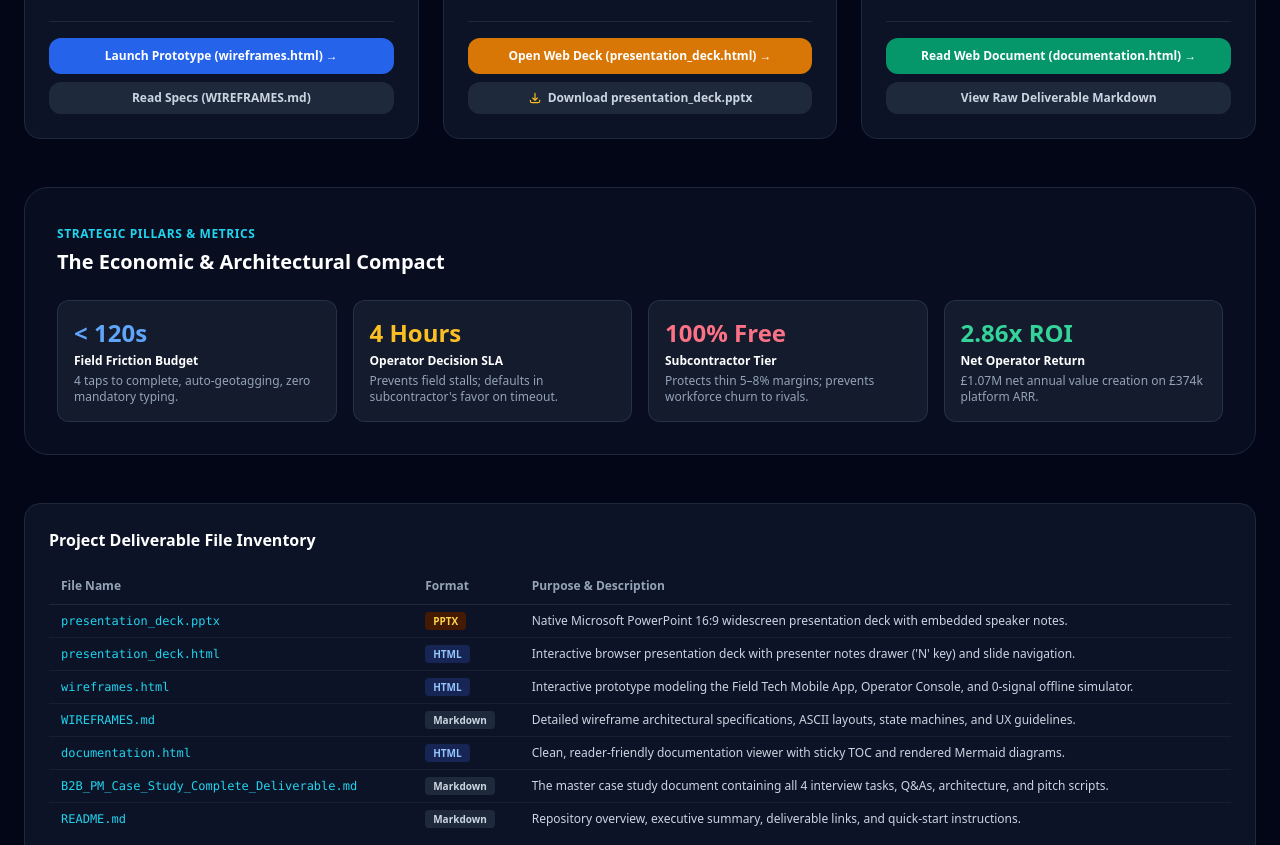
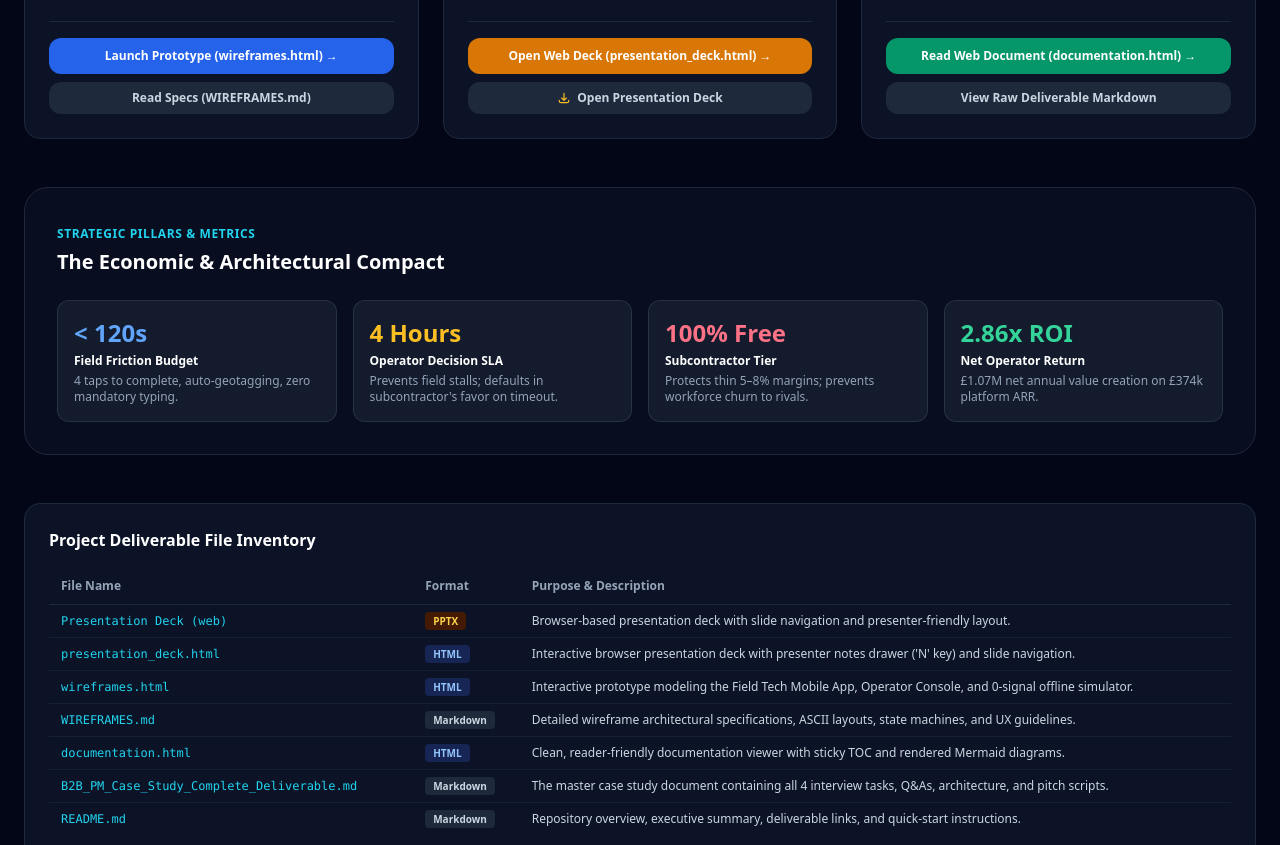
Before and after one commit to komala2019/Zinier, a plain HTML site: page index.html in a window 1280 px wide. Shown: the part 995-1840 px from the top of the page. Drawn offline with nearby package versions, Linux system fonts and the light colour scheme.

Commit message:
Point portal deck buttons to web presentation

```diff
--- a/index.html
+++ b/index.html
@@ -30,9 +30,9 @@
           <svg class="w-4 h-4" fill="currentColor" viewBox="0 0 24 24"><path fill-rule="evenodd" clip-rule="evenodd" d="M12 2C6.477 2 2 6.484 2 12.017c0 4.425 2.865 8.18 6.839 9.504.5.092.682-.217.682-.483 0-.237-.008-.868-.013-1.703-2.782.605-3.369-1.343-3.369-1.343-.454-1.158-1.11-1.466-1.11-1.466-.908-.62.069-.608.069-.608 1.003.07 1.53 1.032 1.53 1.032.892 1.53 2.341 1.088 2.91.832.092-.647.35-1.088.636-1.338-2.22-.253-4.555-1.113-4.555-4.951 0-1.093.39-1.988 1.029-2.688-.103-.253-.446-1.272.098-2.65 0 0 .84-.27 2.75 1.026A9.564 9.564 0 0112 6.844c.85.004 1.705.115 2.504.337 1.909-1.296 2.747-1.027 2.747-1.027.546 1.379.202 2.398.1 2.651.64.7 1.028 1.595 1.028 2.688 0 3.848-2.339 4.695-4.566 4.943.359.309.678.92.678 1.855 0 1.338-.012 2.419-.012 2.747 0 .268.18.58.688.482A10.019 10.019 0 0022 12.017C22 6.484 17.522 2 12 2z"/></svg>
           GitHub Repo
         </a>
-        <a href="presentation_deck.pptx" download class="px-3 py-1.5 rounded-lg bg-blue-600 hover:bg-blue-500 text-white transition-all flex items-center gap-1.5 shadow-sm">
+        <a href="https://komala2019.github.io/Zinier/presentation_deck.html?v=fef9ae0" target="_blank" rel="noopener noreferrer" class="px-3 py-1.5 rounded-lg bg-blue-600 hover:bg-blue-500 text-white transition-all flex items-center gap-1.5 shadow-sm">
           <svg class="w-4 h-4" fill="none" stroke="currentColor" viewBox="0 0 24 24"><path stroke-linecap="round" stroke-linejoin="round" stroke-width="2" d="M4 16v1a3 3 0 003 3h10a3 3 0 003-3v-1m-4-4l-4 4m0 0l-4-4m4 4V4"/></svg>
-          Download PPTX
+          Open Presentation Deck
         </a>
       </div>
     </div>
@@ -141,9 +141,9 @@
           <a href="presentation_deck.html" class="w-full py-2.5 px-4 rounded-xl bg-amber-600 hover:bg-amber-500 font-bold text-xs text-white text-center block transition-all">
             Open Web Deck (presentation_deck.html) →
           </a>
-          <a href="presentation_deck.pptx" download class="w-full py-2 px-4 rounded-xl bg-slate-800 hover:bg-slate-700 font-semibold text-xs text-slate-300 text-center block transition-all flex items-center justify-center gap-1.5">
+          <a href="https://komala2019.github.io/Zinier/presentation_deck.html?v=fef9ae0" target="_blank" rel="noopener noreferrer" class="w-full py-2 px-4 rounded-xl bg-slate-800 hover:bg-slate-700 font-semibold text-xs text-slate-300 text-center block transition-all flex items-center justify-center gap-1.5">
             <svg class="w-3.5 h-3.5 text-amber-400" fill="none" stroke="currentColor" viewBox="0 0 24 24"><path stroke-linecap="round" stroke-linejoin="round" stroke-width="2" d="M4 16v1a3 3 0 003 3h10a3 3 0 003-3v-1m-4-4l-4 4m0 0l-4-4m4 4V4"/></svg>
-            Download presentation_deck.pptx
+            Open Presentation Deck
           </a>
         </div>
       </div>
@@ -234,9 +234,9 @@
           </thead>
           <tbody class="divide-y divide-slate-800/60 text-slate-300">
             <tr>
-              <td class="py-2 px-3 font-mono text-cyan-400"><a href="presentation_deck.pptx">presentation_deck.pptx</a></td>
+              <td class="py-2 px-3 font-mono text-cyan-400"><a href="https://komala2019.github.io/Zinier/presentation_deck.html?v=fef9ae0" target="_blank" rel="noopener noreferrer">Presentation Deck (web)</a></td>
               <td class="py-2 px-3"><span class="px-2 py-0.5 rounded bg-amber-950 text-amber-300 text-[10px] font-bold">PPTX</span></td>
-              <td class="py-2 px-3">Native Microsoft PowerPoint 16:9 widescreen presentation deck with embedded speaker notes.</td>
+              <td class="py-2 px-3">Browser-based presentation deck with slide navigation and presenter-friendly layout.</td>
             </tr>
             <tr>
               <td class="py-2 px-3 font-mono text-cyan-400"><a href="presentation_deck.html">presentation_deck.html</a></td>
```
